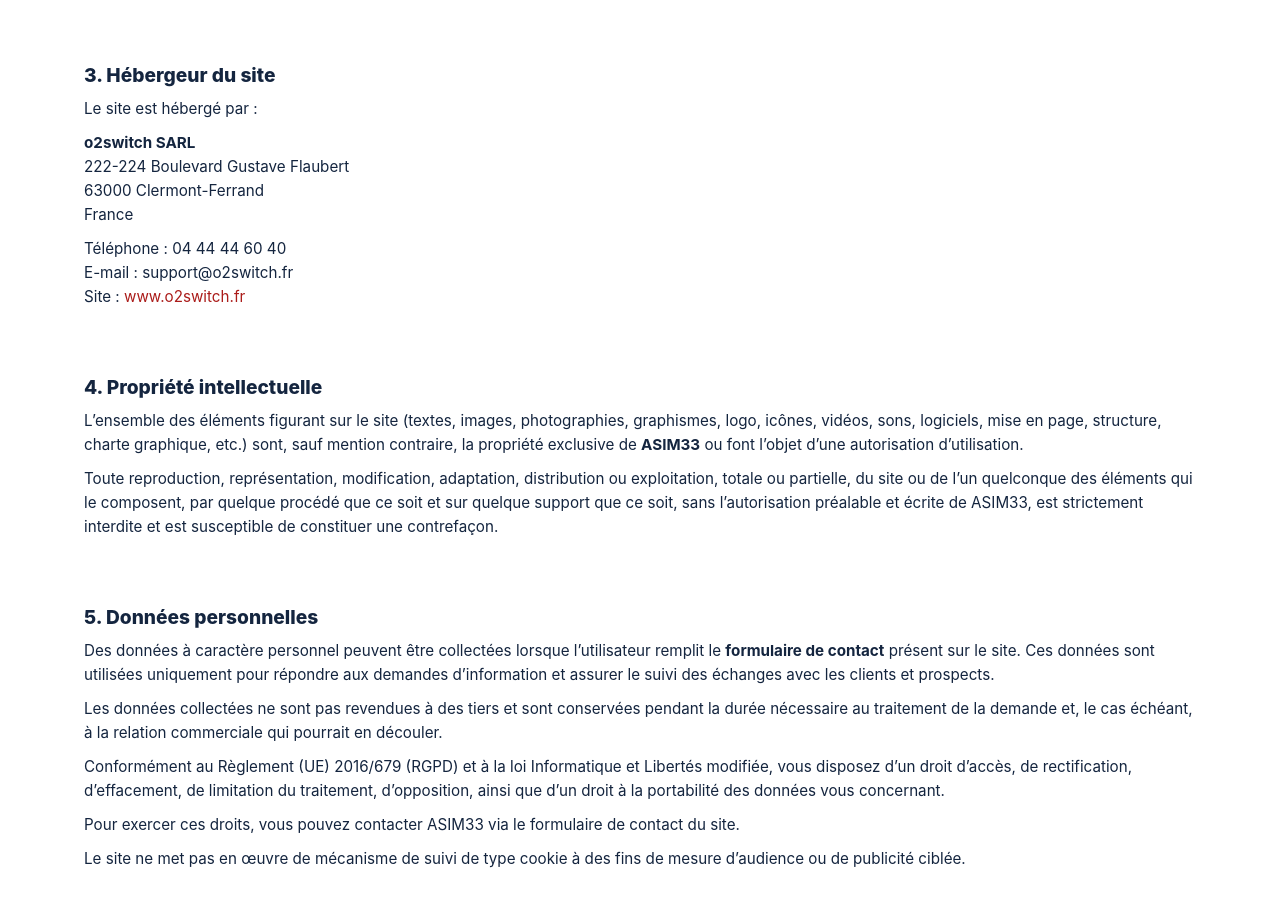
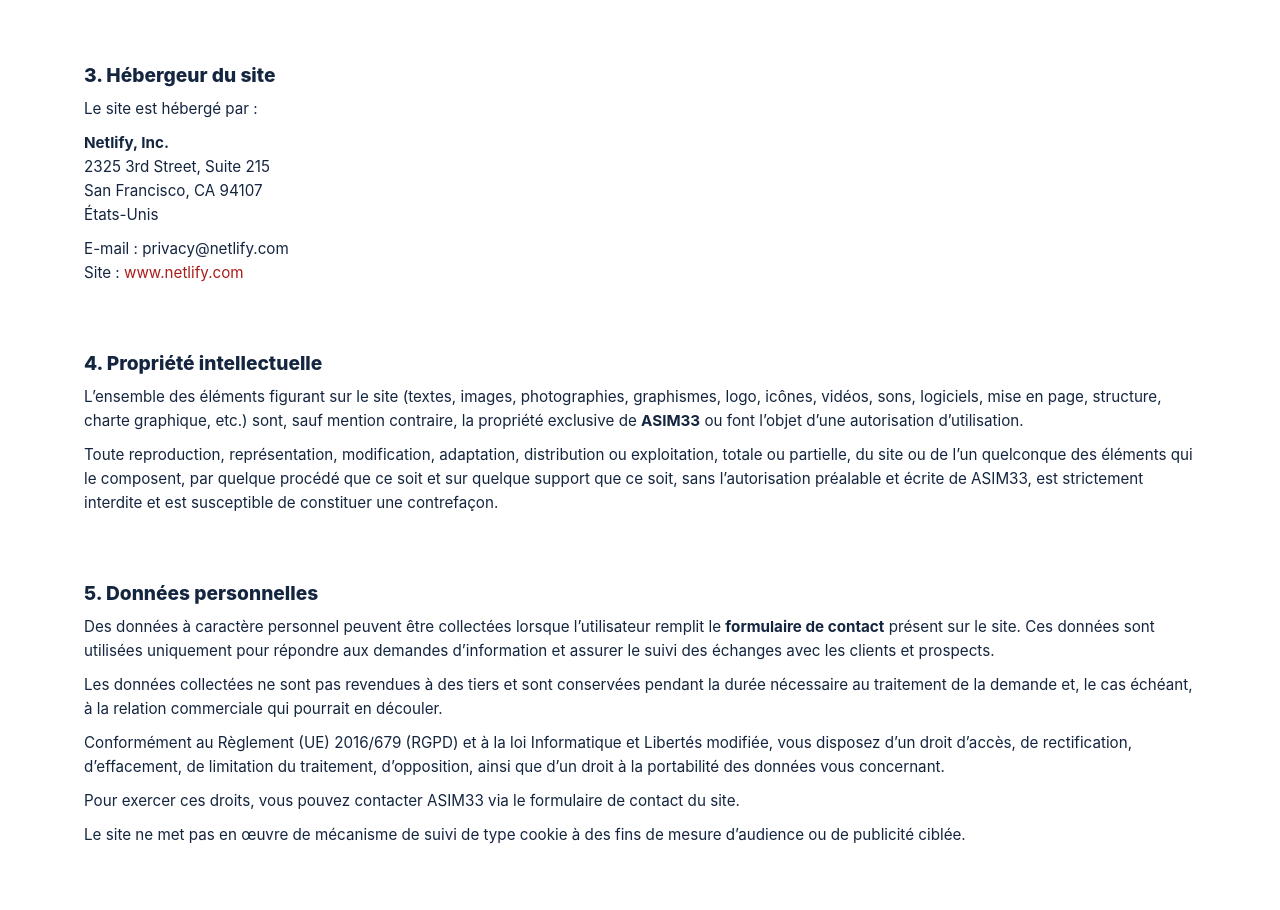
Before and after one commit to SquazeFr/ASIM33, a plain HTML site: page mentions-legales.html in a window 1280 px wide. Shown: the part 1044-1954 px from the top of the page. Drawn offline with Linux system fonts and the light colour scheme.

Commit message:
Add files via upload

```diff
--- a/mentions-legales.html
+++ b/mentions-legales.html
@@ -75,15 +75,14 @@
     Le site est hébergé par :
   </p>
   <p>
-    <strong>o2switch SARL</strong><br>
-    222-224 Boulevard Gustave Flaubert<br>
-    63000 Clermont-Ferrand<br>
-    France
+    <strong>Netlify, Inc.</strong><br>
+    2325 3rd Street, Suite 215<br>
+    San Francisco, CA 94107<br>
+    États-Unis
   </p>
   <p>
-    Téléphone : 04 44 44 60 40<br>
-    E-mail : support@o2switch.fr<br>
-    Site : <a href="https://www.o2switch.fr" target="_blank" rel="noopener">www.o2switch.fr</a>
+    E-mail : privacy@netlify.com<br>
+    Site : <a href="https://www.netlify.com" target="_blank" rel="noopener">www.netlify.com</a>
   </p>
 </section>
 
```
